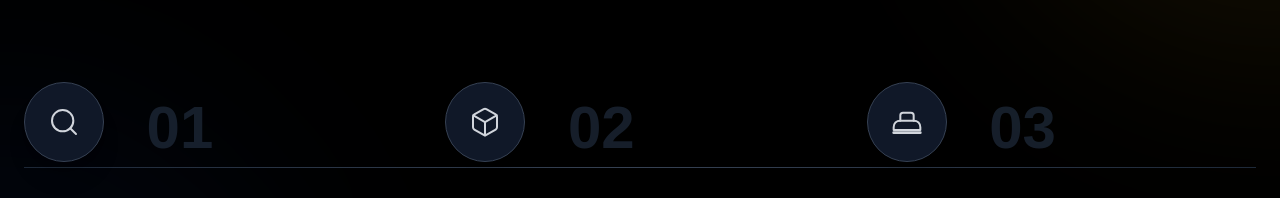
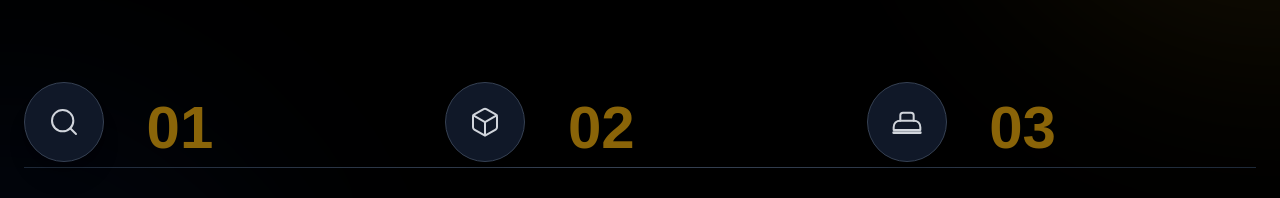
Before and after one commit to Shibilipadalath/logistic-web, a Next.js app: page / in a window 1280 px wide. Shown: the part 3415-3613 px from the top of the page. Built offline with nearby package versions, Linux system fonts and the light colour scheme; a web font is replaced by a local one.

Commit message:
color correction done

```diff
--- a/src/components/Process.tsx
+++ b/src/components/Process.tsx
@@ -105,7 +105,7 @@ export default function Process() {
               </div>
 
               {/* Number */}
-              <span className="text-6xl font-bold text-gray-800 absolute top-4 right-50 opacity-75 select-none group-hover:text-gray-700 transition-colors">
+              <span className="text-6xl font-bold text-[#B8860B] absolute top-4 right-50 opacity-75 select-none group-hover:text-[#8B5E00] transition-colors">
                 {step.number}
               </span>
 
--- a/src/components/WorldMap.tsx
+++ b/src/components/WorldMap.tsx
@@ -24,7 +24,7 @@ const destinations = [
 
 const customIcon = L.divIcon({
   className: "custom-icon",
-  html: `<div class="w-4 h-4 bg-[#0E4F55] rounded-full border-2 border-white shadow-lg"></div>`,
+  html: `<div class="w-4 h-4 bg-[#B8860B] rounded-full border-2 border-white shadow-lg"></div>`,
   iconSize: [16, 16],
   iconAnchor: [8, 8],
 });
```
